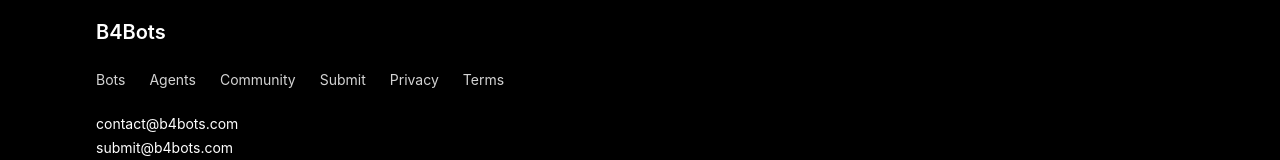
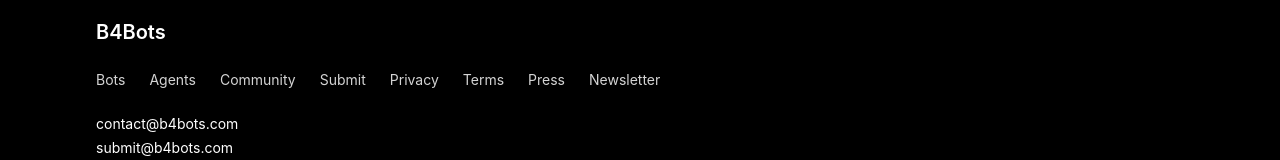
Before and after one commit to b4bots-ux/BlipBlop, a Next.js app: page /bots in a window 1280 px wide. Shown: the part 1404-1564 px from the top of the page. Built offline with nearby package versions, Linux system fonts and the light colour scheme.

Commit message:
Add Press and Newsletter links to footer

```diff
--- a/app/layout.tsx
+++ b/app/layout.tsx
@@ -56,6 +56,12 @@
                   <a href="/terms" className="hover:text-white">
                     Terms
                   </a>
+                  <a href="/press" className="hover:text-white">
+                    Press
+                  </a>
+                  <a href="/newsletter" className="hover:text-white">
+                    Newsletter
+                  </a>
                 </div>
 
                 <div className="flex flex-col gap-1 text-sm">
```
